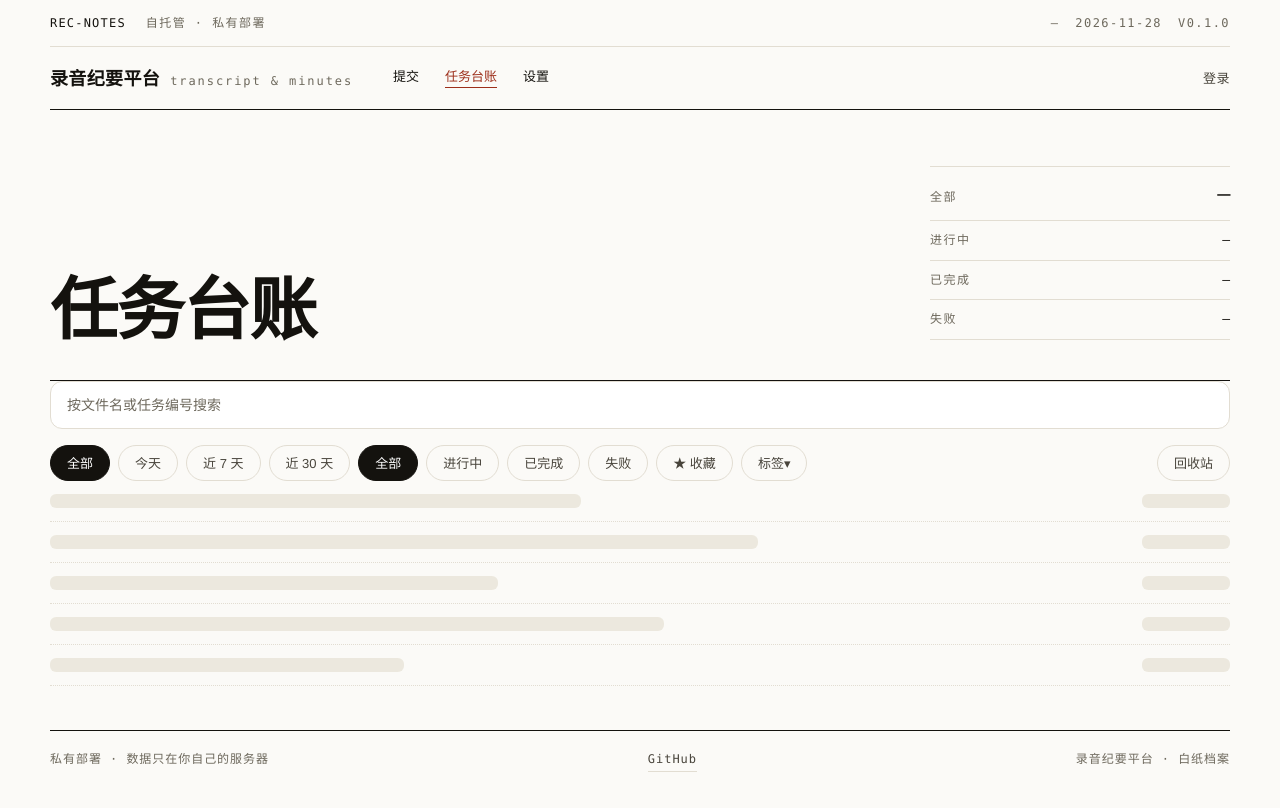
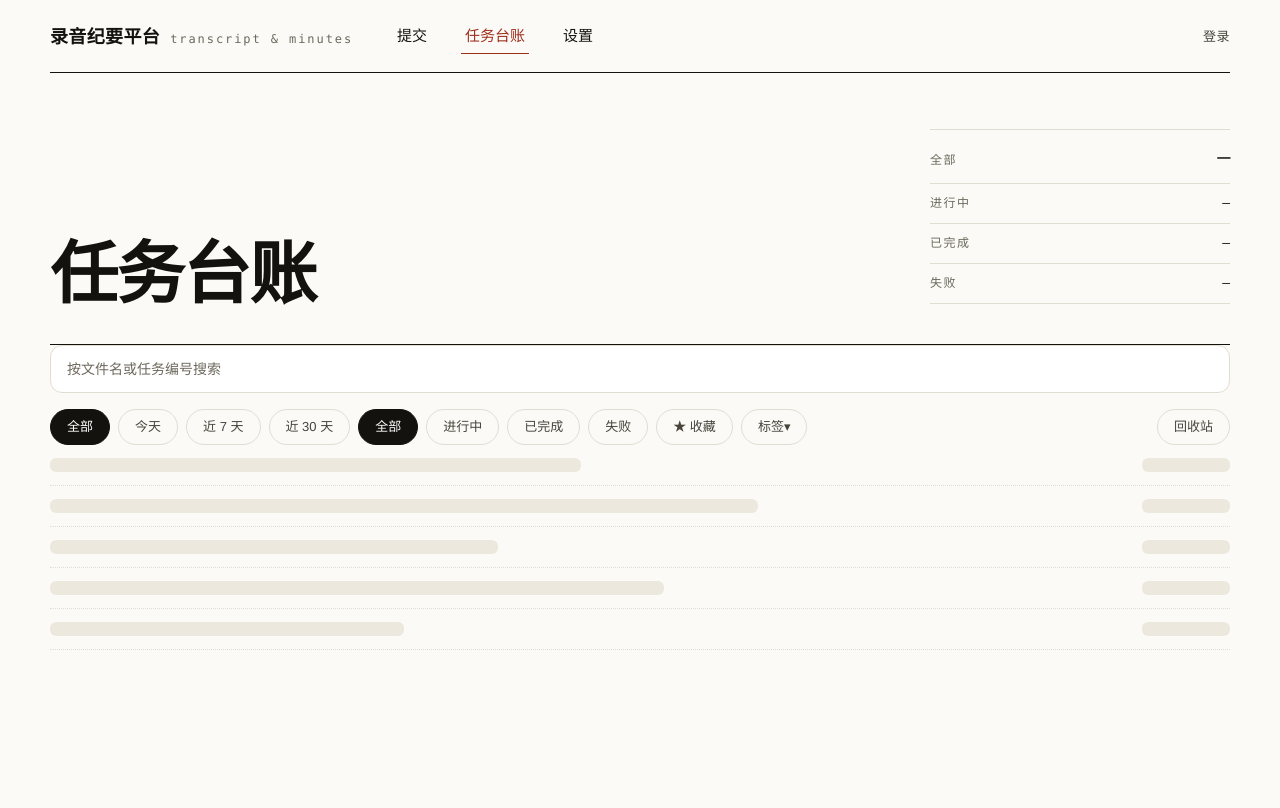
Before and after one commit to plus-Liang/meeting-notes, a web app: page /tasks.html in a window 1280 px wide. After the commit the page ends 650 px from the top, so only its background shows below. Run offline with its HTML, style and script files only (its server is not run), Linux system fonts and the light colour scheme; data that the repository does not hold is empty; database files in the repository are not loaded.

Commit message:
feat(T4.106): 全站删除档案条与页脚 + 删部署方式行 + 导航加大并清 docket 死代码

```diff
--- a/app/src/main/resources/static/components.css
+++ b/app/src/main/resources/static/components.css
@@ -77,8 +77,8 @@ button:focus-visible, a:focus-visible, [tabindex]:focus-visible, input:focus-vis
 }
 .brand { font: 600 18px/1.3 var(--serif); letter-spacing: .02em; color: var(--ink); }
 .brand em { font: 400 var(--fs-label)/1 var(--mono); font-style: normal; letter-spacing: .16em; color: var(--ink-3); margin-left: 10px; }
-.nav { display: flex; gap: 26px; font: 500 var(--fs-sm)/1 var(--sans); }
-.nav a { padding-bottom: 4px; border-bottom: 1px solid transparent; transition: border-color var(--dur-fast) var(--ease), color var(--dur-fast) var(--ease); }
+.nav { display: flex; gap: 30px; font: 500 15px/1 var(--sans); }
+.nav a { padding: 8px 4px 10px; border-bottom: 1px solid transparent; transition: border-color var(--dur-fast) var(--ease), color var(--dur-fast) var(--ease); }
 .nav a:hover { border-bottom-color: var(--ink); }
 .nav a[aria-current] { color: var(--seal); border-bottom-color: var(--seal); }
 .who { margin-left: auto; font: 400 var(--fs-sm)/1.5 var(--mono); color: var(--ink-2); letter-spacing: .04em; display: flex; align-items: center; gap: 6px; }
--- a/app/src/main/resources/static/index-page.js
+++ b/app/src/main/resources/static/index-page.js
@@ -5,9 +5,7 @@
     if (el) el.textContent = text;
   }
   /* 占位符统一用 en dash（em dash 会被检测器计入正文密度；失败态的"—"数量受控） */
-  var today = new Date();
   var p2 = function (n) { return n < 10 ? '0' + n : String(n); };
-  fill('docketDate', today.getFullYear() + '-' + p2(today.getMonth() + 1) + '-' + p2(today.getDate()));
 
   /* 音频总时长：≥1 小时显示 小时+分，否则沿用 分+秒 */
   function fmtTotal(sec) {
@@ -58,11 +56,10 @@
   }, countsFail);
 
   /* 归档/音频总时长/成功率/平均处理（GET /api/v1/stats） */
-  function statsFail() { failBlock(['docketArchive', 'mastTotal', 'mastDuration', 'railSuccess', 'railRatio']); }
+  function statsFail() { failBlock(['mastTotal', 'mastDuration', 'railSuccess', 'railRatio']); }
   getJson('api/v1/stats').then(function (data) {
     if (data.__httpStatus !== 200) { statsFail(); return; }
     var total = (data.tasks && data.tasks.total) || 0;
-    fill('docketArchive', String(total));
     fill('mastTotal', total + ' 条');
     fill('mastDuration', fmtTotal(data.duration_sec_total));
     fill('railSuccess', (data.success_rate === null || data.success_rate === undefined)
--- a/app/src/main/resources/static/tasks-page.js
+++ b/app/src/main/resources/static/tasks-page.js
@@ -251,7 +251,6 @@
       set('mastActive', String(countState.active));
       set('mastDone', String(countState.done));
       set('mastDead', String(countState.dead));
-      set('docketCounts', '归档 ' + countState.total);
     }
   }
 
@@ -1128,15 +1127,6 @@
     }); /* T4.53：闭合 resolveSelectedIds().then —— 全选态下导出走同一收集链 */
   });
 
-  /* 档案抬头行日期（T4.41） */
-  (function () {
-    var el = document.getElementById('docketDate');
-    if (!el) return;
-    var d = new Date();
-    var p = function (n) { return n < 10 ? '0' + n : String(n); };
-    el.textContent = d.getFullYear() + '-' + p(d.getMonth() + 1) + '-' + p(d.getDate());
-  })();
-
   /* ===== 启动（T4.42：先还原 URL 筛选，非法参数回退默认 + toast 不白屏） ===== */
   var boot = parseUrlFilters();
   state.trash = boot.trash; if (state.trash) { boot.range = ''; boot.status = ''; boot.labels = []; boot.favorite = false; } /* T4.97/C1：?trash=true 直进回收站；隐藏入口的筛选 URL 即带也回退默认 */
--- a/app/src/main/resources/static/tasks.html
+++ b/app/src/main/resources/static/tasks.html
@@ -12,15 +12,6 @@
 </head>
 <body>
 <div class="wrap">
-
-  <div class="docket">
-    <b>REC-NOTES</b><span>自托管 · 私有部署</span>
-    <span class="r">
-      <span id="docketCounts">—</span>
-      <span id="docketDate">—</span>
-      <span>V0.1.0</span>
-    </span>
-  </div>
 
   <header class="top">
     <a class="brand" href="index.html">录音纪要平台<em>transcript &amp; minutes</em></a>
@@ -71,12 +62,6 @@
     </div>
     <p><button id="moreBtn" class="btn-secondary" style="display:none;">加载更多</button></p>
   </main>
-
-  <footer class="site-footer">
-    <span>私有部署 · 数据只在你自己的服务器</span>
-    <a href="https://github.com/plus-Liang/meeting-notes" rel="noopener">GitHub</a>
-    <span>录音纪要平台 · 白纸档案</span>
-  </footer>
 </div>
     <script src="auth.js"></script>
     <script src="app.js"></script>
```
Also changed, not shown: app/src/main/resources/static/index.html (+0 -15 lines), app/src/main/resources/static/login.html (+0 -10 lines), app/src/main/resources/static/settings.html (+0 -12 lines), app/src/main/resources/static/setup.html (+0 -10 lines), app/src/main/resources/static/share.html (+0 -10 lines), app/src/main/resources/static/task.html (+0 -11 lines).
